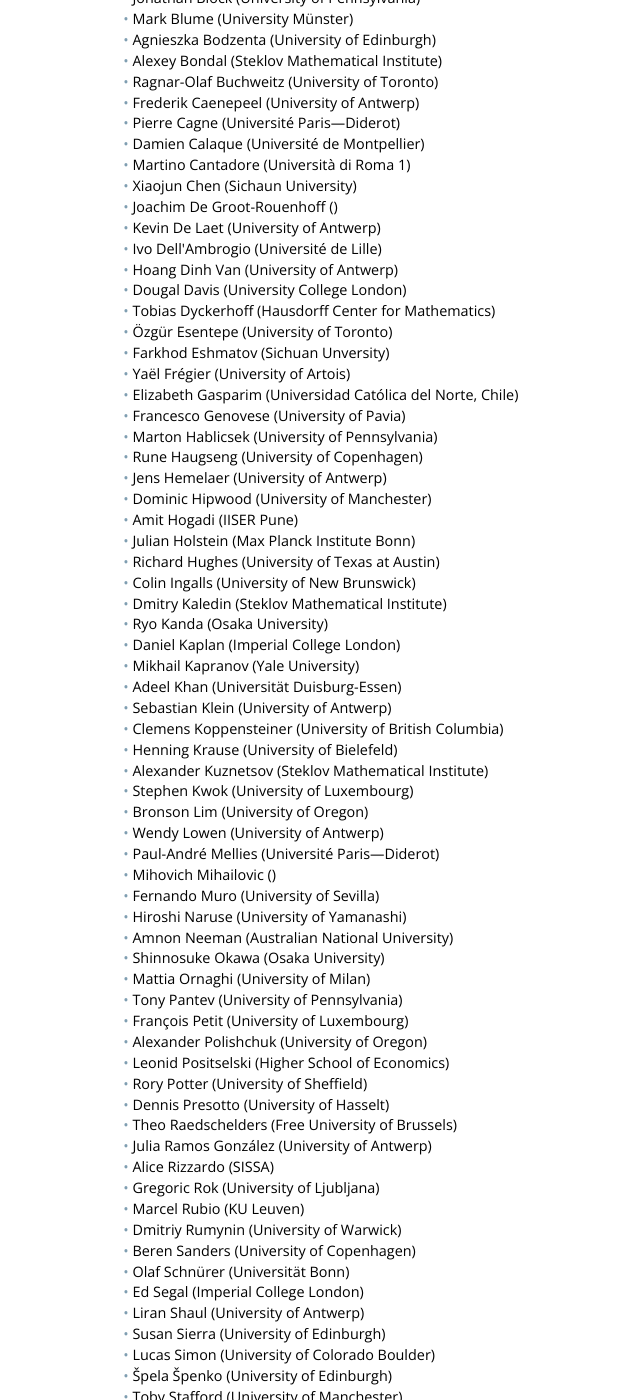
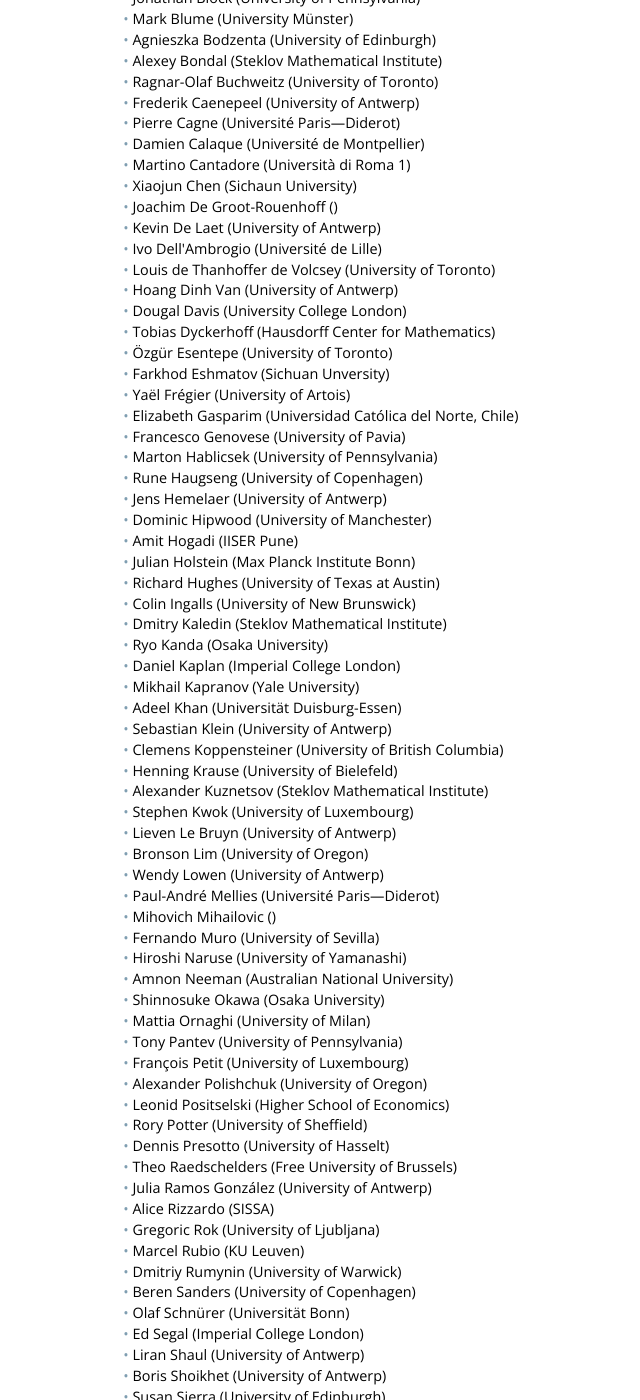
Before and after one commit to ncag-info/antwerp-2016, a Jekyll site: the page built from participants.html, in a window 1280 px wide and 1400 px high, scrolled down 293 px. Shown: the whole window, without its empty margins (121-761 px from the left). Built offline with Jekyll 4.4.1, drawn with Linux system fonts in a browser that asks for light colours; nearby versions of some CDN libraries; library files that are not in the unit come from our copies; some of the changed text lies outside the part shown.

Commit message:
Updated list of participants

```diff
--- a/_data/participants.yml
+++ b/_data/participants.yml
@@ -15,6 +15,7 @@
 - Joachim De Groot-Rouenhoff ()
 - Kevin De Laet (University of Antwerp)
 - Ivo Dell'Ambrogio (Université de Lille)
+- Louis de Thanhoffer de Volcsey (University of Toronto)
 - Hoang Dinh Van (University of Antwerp)
 - Dougal Davis (University College London)
 - Tobias Dyckerhoff (Hausdorff Center for Mathematics)
@@ -41,6 +42,7 @@
 - Henning Krause (University of Bielefeld)
 - Alexander Kuznetsov (Steklov Mathematical Institute)
 - Stephen Kwok (University of Luxembourg)
+- Lieven Le Bruyn (University of Antwerp)
 - Bronson Lim (University of Oregon)
 - Wendy Lowen (University of Antwerp)
 - Paul-André Mellies (Université Paris&mdash;Diderot)
@@ -66,6 +68,7 @@
 - Olaf Schnürer (Universität Bonn)
 - Ed Segal (Imperial College London)
 - Liran Shaul (University of Antwerp)
+- Boris Shoikhet (University of Antwerp)
 - Susan Sierra (University of Edinburgh)
 - Lucas Simon (University of Colorado Boulder)
 - Špela Špenko (University of Edinburgh)
@@ -79,6 +82,7 @@
 - Niels Uit de Bos (Universität Duisburg-Essen)
 - Michel Van den Bergh (University of Hasselt)
 - Wouter Van Den Haute (Free University of Brussels)
+- Fred Van Oystaeyen (University of Antwerp)
 - Nikolaas Verhulst (University of Antwerp)
 - Rishi Vyas (Ben-Gurion University of the Negev)
 - Zhengfang Wang (Université Paris&mdash;Diderot)
```
